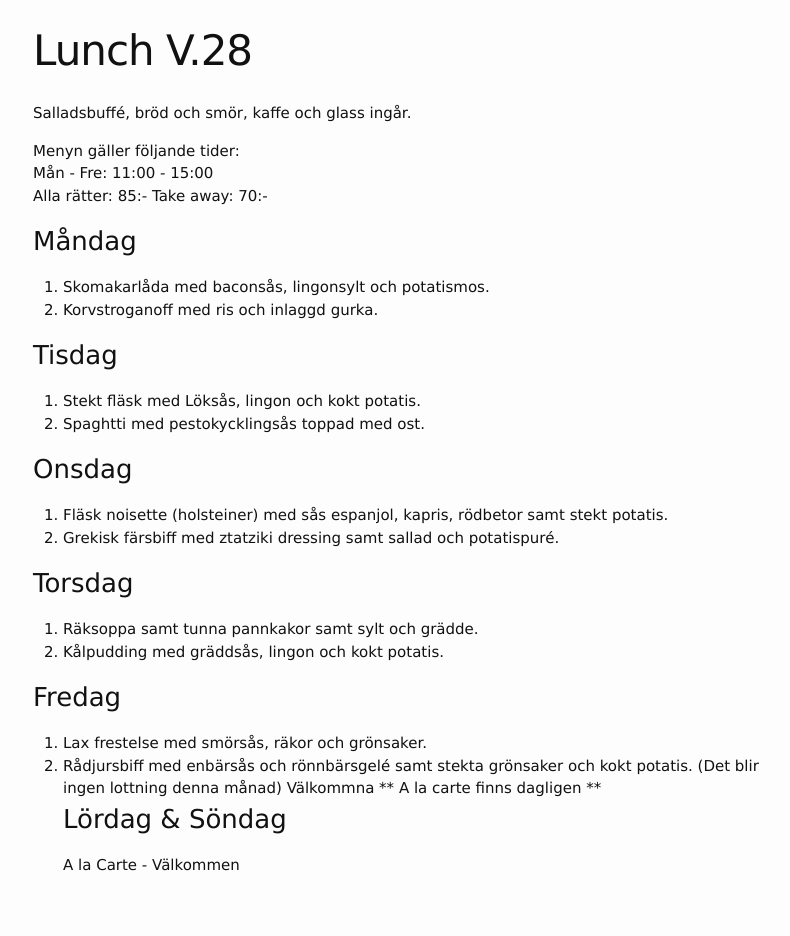
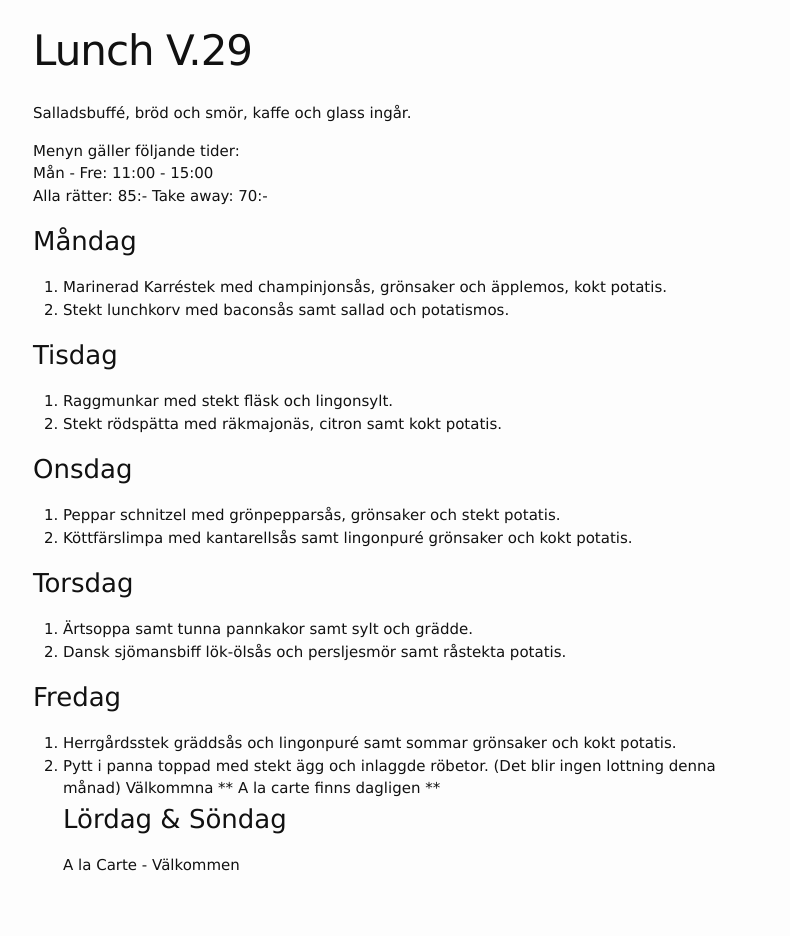
Before and after one commit to FarInn62/farinn62.github.io, a Jekyll site: the page built from lunch.md, in a window 1280 px wide. Shown: the whole page, without its empty margins (237-1027 px from the left). Built offline with Jekyll 4.4.1, drawn with Linux system fonts in a browser that asks for light colours.

Commit message:
Update lunch.md

```diff
--- a/lunch.md
+++ b/lunch.md
@@ -1,6 +1,6 @@
 ---
 layout: foodmenu
-title: Lunch V.28
+title: Lunch V.29
 permalink: /lunch/
 published: true
 ---
@@ -11,24 +11,24 @@ Mån - Fre: 11:00 - 15:00
 Alla rätter: 85:- Take away: 70:-
 
 ### Måndag
-1. Skomakarlåda med baconsås, lingonsylt och potatismos.
-2. Korvstroganoff med ris och inlaggd gurka.
+1. Marinerad Karréstek med champinjonsås, grönsaker och äpplemos, kokt potatis.
+2. Stekt lunchkorv med baconsås samt sallad och potatismos.
 
 ### Tisdag
-1. Stekt fläsk med Löksås, lingon och kokt potatis.
-2. Spaghtti med pestokycklingsås toppad med ost.
+1. Raggmunkar med stekt fläsk och lingonsylt.
+2. Stekt rödspätta med räkmajonäs, citron samt kokt potatis.
 
 ### Onsdag
-1. Fläsk noisette (holsteiner) med sås espanjol, kapris, rödbetor samt stekt potatis.
-2. Grekisk färsbiff med ztatziki dressing samt sallad och potatispuré.
+1. Peppar schnitzel med grönpepparsås, grönsaker och stekt potatis.
+2. Köttfärslimpa med kantarellsås samt lingonpuré grönsaker och kokt potatis.
 
 ### Torsdag
-1.  Räksoppa samt tunna pannkakor samt sylt och grädde.
-2.  Kålpudding med gräddsås, lingon och kokt potatis.
+1.  Ärtsoppa samt tunna pannkakor samt sylt och grädde.
+2.  Dansk sjömansbiff lök-ölsås och persljesmör samt råstekta potatis.
 
 ### Fredag
-1. Lax frestelse med smörsås, räkor och grönsaker.
-2. Rådjursbiff med enbärsås och rönnbärsgelé samt stekta grönsaker och kokt potatis.
+1. Herrgårdsstek gräddsås och lingonpuré samt sommar grönsaker och kokt potatis.
+2. Pytt i panna toppad med stekt ägg och inlaggde röbetor.
                     (Det blir ingen lottning denna månad)
                                 Välkommna
                   ** A la carte finns dagligen **
```
